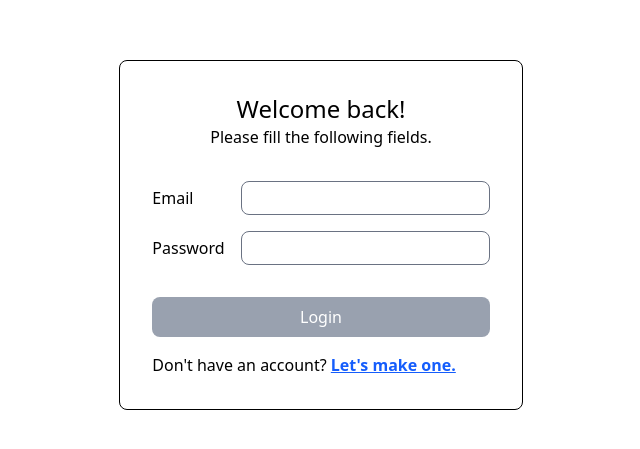
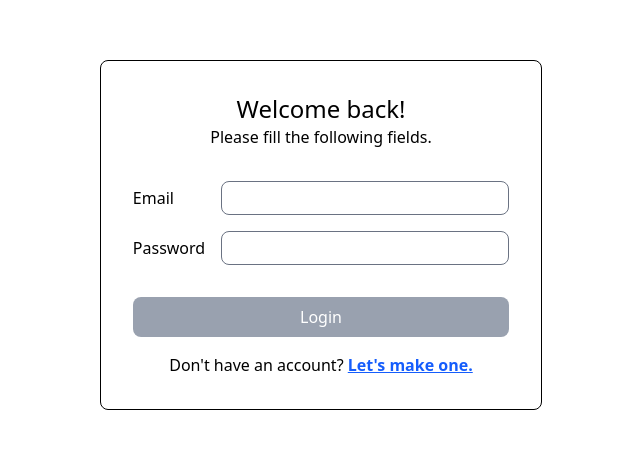
Before and after one commit to FriendlyIndr/ResumeBuilder2, a React app in the folder frontend/: page /login in a window 1280 px wide. Shown: the part 165-614 px from the top of the page, without its empty margins (319-959 px from the left). Built offline with nearby package versions, Linux system fonts and the light colour scheme; the HTML template or start-up script is replaced by a standard one.

Commit message:
Login page update.

```diff
--- a/frontend/src/components/Login.jsx
+++ b/frontend/src/components/Login.jsx
@@ -61,7 +61,7 @@ const Login = () => {
               type='email'
               value={email}
               onChange={(e) => setEmail(e.target.value)}
-              className='px-2 py-1 border border-gray-500 rounded-lg'
+              className='px-2 py-1 w-2xs border border-gray-500 rounded-lg'
             />
           </div>
 
@@ -71,7 +71,7 @@ const Login = () => {
               type='password'
               value={password}
               onChange={(e) => setPassword(e.target.value)}
-              className='px-2 py-1 border border-gray-500 rounded-lg'
+              className='px-2 py-1 w-2xs border border-gray-500 rounded-lg'
             />
           </div>
 
@@ -93,7 +93,7 @@ const Login = () => {
           </button>
 
           {/* Redirect to Signup page */}
-          <div>
+          <div className='text-center'>
             <span>Don't have an account? </span>
             <a
               className='cursor-pointer text-blue-600 font-bold'
```
